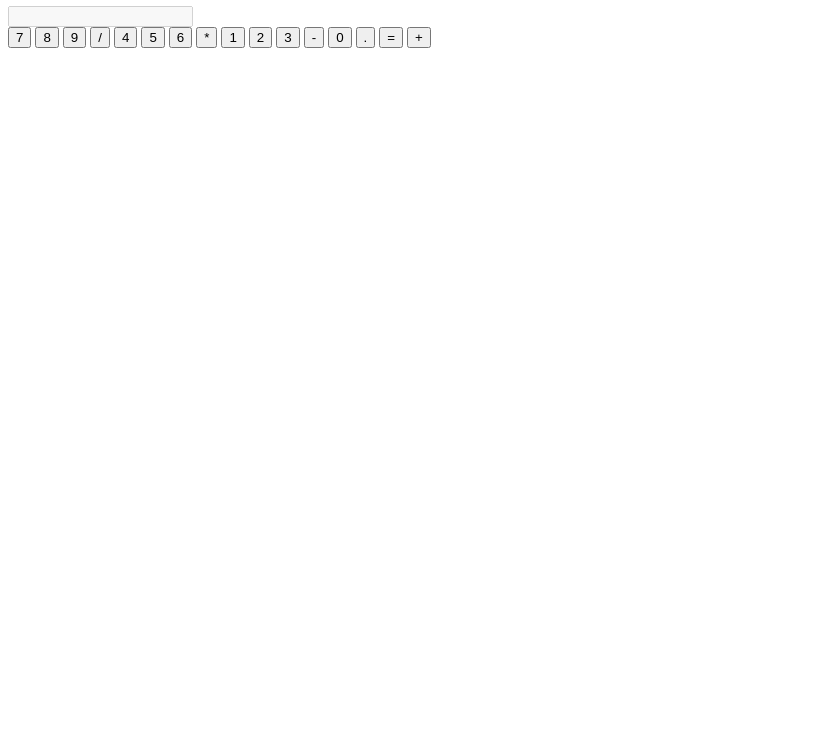
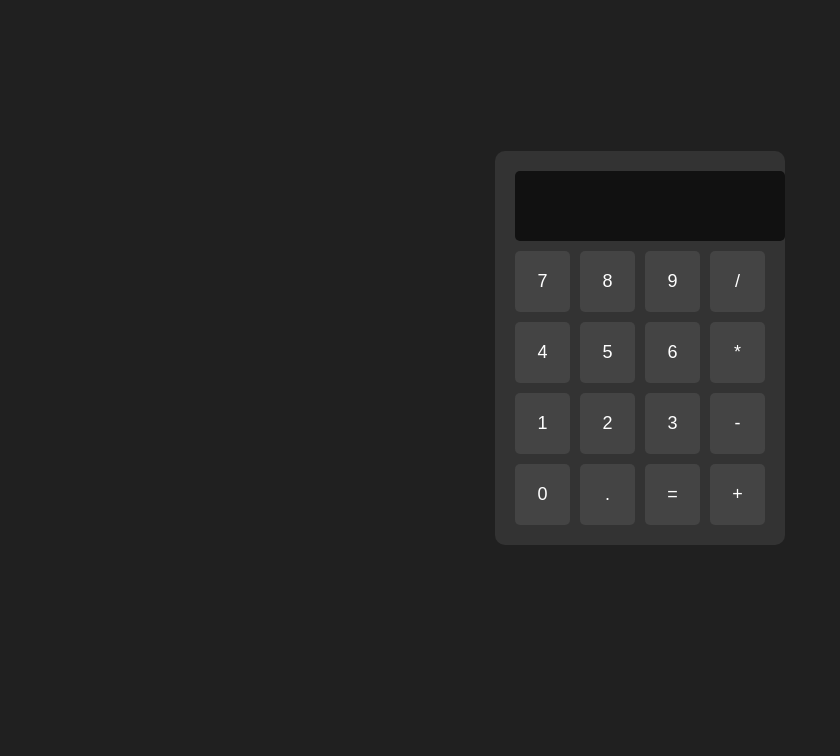
Before and after one commit to dfp-commits/calculator-app, a plain HTML site: page index.html in a window 1280 px wide. Shown: the part 60-816 px from the top of the page, without its empty margins (0-840 px from the left). Drawn offline with Linux system fonts and the light colour scheme.

Commit message:
Enhance HTML structure and update CSS styles for improved calculator design

```diff
--- a/index.html
+++ b/index.html
@@ -1,6 +1,18 @@
+<!DOCTYPE html>
+<html lang="en">
+<head>
+  <meta charset="UTF-8">
+  <meta name="viewport" content="width=device-width, initial-scale=1.0">
+  <title>Calculator</title>
+
+  <!-- Link CSS -->
+  <link rel="stylesheet" href="styles.css">
+
+  <!-- Link JS -->
+  <script src="script.js" defer></script>
+</head>
 <body>
   <div id="calculator">
-    <h1>My Awesome Calculator</h1>
     <input type="text" id="display" disabled />
 
     <div id="buttons">
@@ -26,3 +38,4 @@
     </div>
   </div>
 </body>
+</html>
--- a/styles.css
+++ b/styles.css
@@ -3,45 +3,47 @@ body {
   justify-content: center;
   align-items: center;
   height: 100vh;
-  background-color: #f0f0f0;
+  background: #202020;
+  color: white;
   font-family: Arial, sans-serif;
 }
 
 #calculator {
-  background-color: #282c34;
+  background: #333;
   padding: 20px;
-  border-radius: 15px;
-  box-shadow: 0 5px 15px rgba(0,0,0,0.3);
-  color: white;
-  text-align: center;
-}
-
-#calculator h1 {
-  margin-bottom: 20px;
+  border-radius: 10px;
+  width: 250px;
 }
 
 #display {
   width: 100%;
-  font-size: 2em;
+  height: 50px;
+  font-size: 24px;
+  margin-bottom: 10px;
+  text-align: right;
   padding: 10px;
-  margin-bottom: 10px;
+  border: none;
   border-radius: 5px;
-  border: none;
-  text-align: right;
+  background: #111;
+  color: white;
 }
 
-#buttons button {
-  width: 60px;
-  height: 60px;
-  margin: 5px;
-  font-size: 1.5em;
-  border: none;
-  border-radius: 10px;
-  cursor: pointer;
-  transition: 0.2s;
+#buttons {
+  display: grid;
+  grid-template-columns: repeat(4, 1fr);
+  gap: 10px;
 }
 
-#buttons button:hover {
-  background-color: #61dafb;
-  color: #282c34;
+button {
+  padding: 20px;
+  font-size: 18px;
+  border: none;
+  border-radius: 5px;
+  background: #444;
+  color: white;
+  cursor: pointer;
 }
+
+button:hover {
+  background: #555;
+}
```
